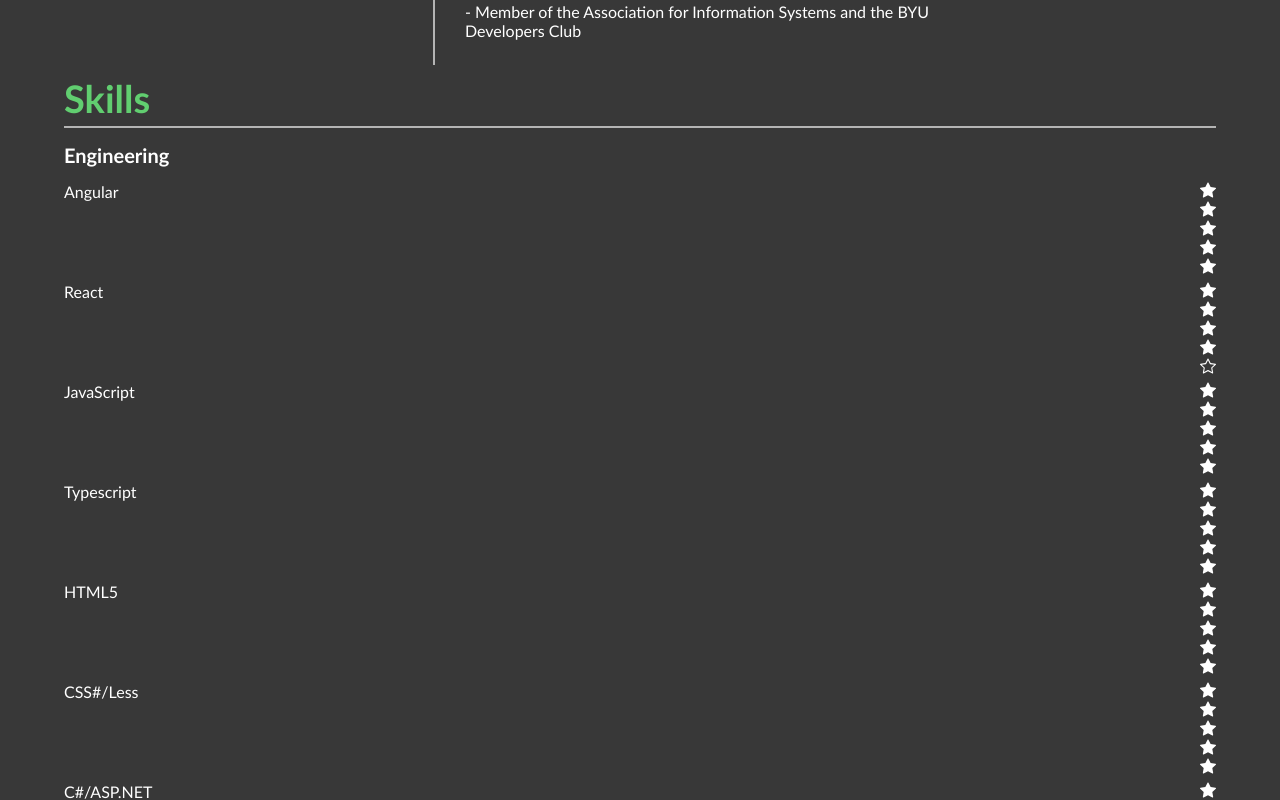
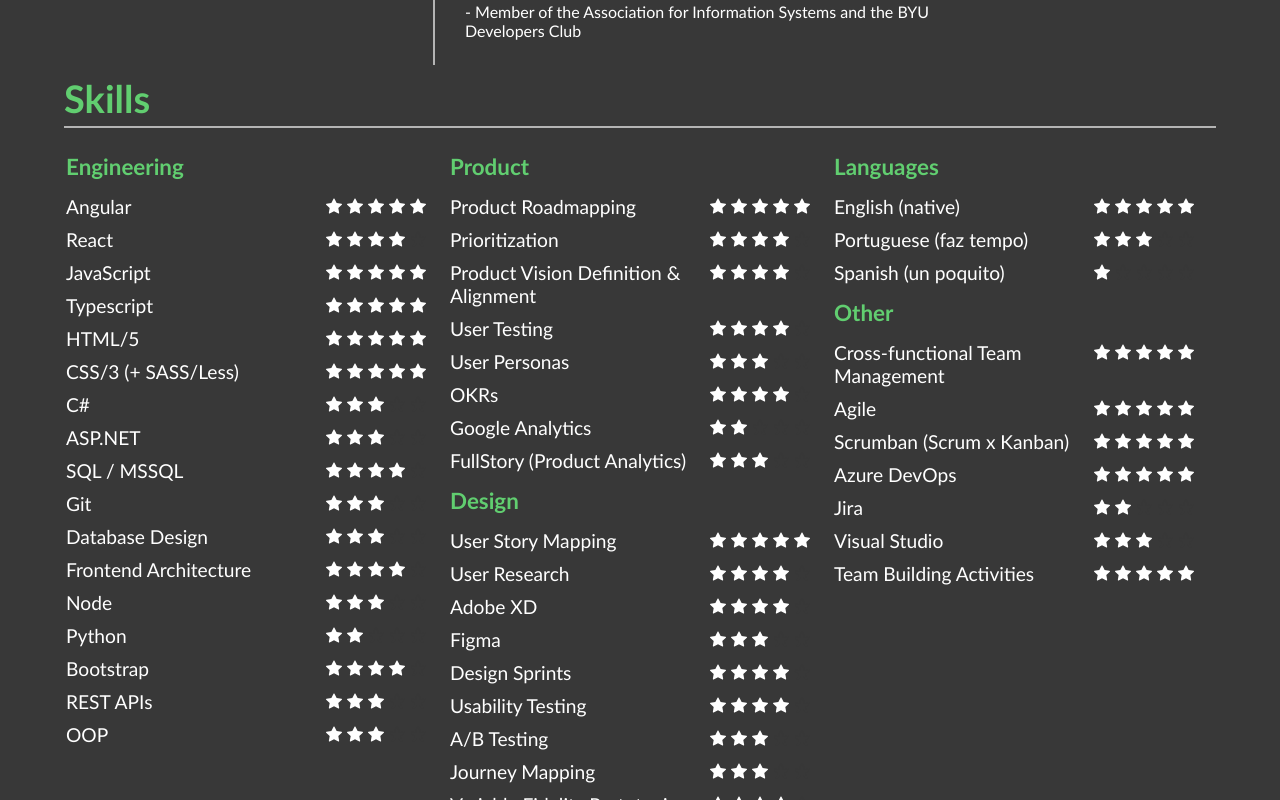
Before and after one commit to joshdn2/portfolio, an Angular app: page /professional in a window 1280 px wide. Shown: the part 1360-2160 px from the top of the page. Built offline with nearby package versions, Linux system fonts and the light colour scheme.

Commit message:
stars done

```diff
--- a/src/app/professional/professional.component.css
+++ b/src/app/professional/professional.component.css
@@ -14,6 +14,17 @@
         justify-content: space-around;
         margin-top: 20px;
     }
+    .skillsContent{
+        display: flex;
+        flex-wrap: wrap;
+        justify-content: space-around;
+        margin-bottom: 60px;
+
+        .skillCols{
+            width: 360px;
+            margin-right: 20px;
+        }
+    }
 }
 
 /* @media screen and (max-width:800px) {
--- a/src/app/professional/professional.component.html
+++ b/src/app/professional/professional.component.html
@@ -8,7 +8,17 @@
         <app-list-item [bulletList]="educationBullets"></app-list-item>
     </div>
     <div class="sectionHeader">Skills</div>
-    <div class="skillsContent" *ngFor="let skillCat of skillsContent">
-        <app-skill-section [skillCat]="skillCat"></app-skill-section>
+    <div class="skillsContent">
+        <div class="skillCols">
+            <app-skill-section [skillCat]="skillsContent[0]" class="engskills"></app-skill-section>
+        </div>
+        <div class="skillCols">
+            <app-skill-section [skillCat]="skillsContent[1]" class="prodskills"></app-skill-section>
+            <app-skill-section [skillCat]="skillsContent[2]" class="uxskills"></app-skill-section>
+        </div>
+        <div class="skillCols">
+            <app-skill-section [skillCat]="skillsContent[3]" class="langskills"></app-skill-section>
+            <app-skill-section [skillCat]="skillsContent[4]" class="otherskills"></app-skill-section>
+        </div>
     </div>
 </div>
--- a/src/app/professional/professional.component.ts
+++ b/src/app/professional/professional.component.ts
@@ -90,19 +90,23 @@
           rating:5
         },
         {
-          name:'HTML5',
+          name:'HTML/5',
           rating:5
         },
         {
-          name:'CSS#/Less',
+          name:'CSS/3 (+ SASS/Less)',
           rating:5
         },
         {
-          name:'C#/ASP.NET',
+          name:'C#',
           rating:3
         },
         {
-          name:'SQL/MSSQL',
+          name:'ASP.NET',
+          rating:3
+        },
+        {
+          name:'SQL / MSSQL',
           rating:4
         },
         {
@@ -139,31 +143,6 @@
         }
       ]
     },
-    /**
-     * While developers see lines of code, product management contributions exist in countless meetings, strategic planning, and research.
-
-  It's invisible work, but invaluable.
-
-  Here's what Product Managers do:
-  1/ Navigate information overload: We attend meetings, read reports, and analyze data to make informed product decisions. It's not always glamorous, but crucial.
-
-  2/ See the bigger picture: We think beyond immediate gains, focusing on long-term value and strategic direction. Sometimes, the "gold" takes time to mine.
-
-  3/ Boost morale & communication: We keep teams inspired, address stakeholder concerns, and find innovative solutions.
-
-  4/ Champion continuous improvement: We conduct research, brainstorm ideas, and find the right people to get things done.
-
-  And yes, we're human too: We need breaks to recharge and stay creative.
-
-  Remember, Product Management is a marathon, not a sprint.
-
-  Our work builds the foundation for amazing products, even if it's not always visible.
-
-  Though challenging to quantify and lacking immediate results, It's work that holds value.
-  It brings exceptional products to life.
-     *
-     *
-     */
     {
       categoryName:'Product',
       description:'',
--- a/src/app/professional/skill-section/skill-section.component.css
+++ b/src/app/professional/skill-section/skill-section.component.css
@@ -4,23 +4,31 @@
 
     .skillHeader{
         font-weight: bold;
-        font-size: 20px;
+        font-size: 1.4rem;
         margin: 15px 0;
+        color: var(--bright-green);
     }
     .skillItem{
         display: flex;
         justify-content: space-between;
-        margin-bottom: 5px;
+        font-size: 1.2rem;
+        margin-bottom: 10px;
+        cursor: pointer;
 
-        i{
-            color:var(--light-gray);
+        .starCont{
+            display: flex;
+
+            svg{
+                fill:white;
+                margin-left: 5px;
+            }
         }
     }
     .skillItem:hover{
-        font-weight: bold;
+        color: var(--bright-green);
 
-        i{
-            color:var(--bright-green);
+        svg{
+            fill:var(--bright-green);
         }
     }
 }
--- a/src/app/professional/skill-section/skill-section.component.html
+++ b/src/app/professional/skill-section/skill-section.component.html
@@ -2,13 +2,13 @@
     <div class="skillHeader">{{skillCat.categoryName}}</div>
     <div class="skillItem" *ngFor="let skill of skillCat.skills">
         <div>{{skill.name}}</div>
-        <div>
+        <div class="starCont">
             <div *ngFor="let isFilled of getStarsArray(skill.rating)">
-                <svg *ngIf="isFilled" xmlns="http://www.w3.org/2000/svg" width="16" height="16" fill="currentColor" class="bi bi-star-fill" viewBox="0 0 16 16">
+                <svg *ngIf="isFilled" xmlns="http://www.w3.org/2000/svg" width="16" height="16" class="bi bi-star-fill" viewBox="0 0 16 16">
                     <path d="M3.612 15.443c-.386.198-.824-.149-.746-.592l.83-4.73L.173 6.765c-.329-.314-.158-.888.283-.95l4.898-.696L7.538.792c.197-.39.73-.39.927 0l2.184 4.327 4.898.696c.441.062.612.636.282.95l-3.522 3.356.83 4.73c.078.443-.36.79-.746.592L8 13.187l-4.389 2.256z"/>
                 </svg>
-                <svg *ngIf="!isFilled" xmlns="http://www.w3.org/2000/svg" width="16" height="16" fill="currentColor" class="bi bi-star" viewBox="0 0 16 16">
-                    <path d="M2.866 14.85c-.078.444.36.791.746.593l4.39-2.256 4.389 2.256c.386.198.824-.149.746-.592l-.83-4.73 3.522-3.356c.33-.314.16-.888-.282-.95l-4.898-.696L8.465.792a.513.513 0 0 0-.927 0L5.354 5.12l-4.898.696c-.441.062-.612.636-.283.95l3.523 3.356-.83 4.73zm4.905-2.767-3.686 1.894.694-3.957a.56.56 0 0 0-.163-.505L1.71 6.745l4.052-.576a.53.53 0 0 0 .393-.288L8 2.223l1.847 3.658a.53.53 0 0 0 .393.288l4.052.575-2.906 2.77a.56.56 0 0 0-.163.506l.694 3.957-3.686-1.894a.5.5 0 0 0-.461 0z"/>
+                <svg *ngIf="!isFilled" xmlns="http://www.w3.org/2000/svg" width="16" height="16" class="bi bi-star" viewBox="0 0 16 16">
+                    <path fill="#383838" d="M2.866 14.85c-.078.444.36.791.746.593l4.39-2.256 4.389 2.256c.386.198.824-.149.746-.592l-.83-4.73 3.522-3.356c.33-.314.16-.888-.282-.95l-4.898-.696L8.465.792a.513.513 0 0 0-.927 0L5.354 5.12l-4.898.696c-.441.062-.612.636-.283.95l3.523 3.356-.83 4.73zm4.905-2.767-3.686 1.894.694-3.957a.56.56 0 0 0-.163-.505L1.71 6.745l4.052-.576a.53.53 0 0 0 .393-.288L8 2.223l1.847 3.658a.53.53 0 0 0 .393.288l4.052.575-2.906 2.77a.56.56 0 0 0-.163.506l.694 3.957-3.686-1.894a.5.5 0 0 0-.461 0z"/>
                 </svg>
             </div>
         </div>
```
